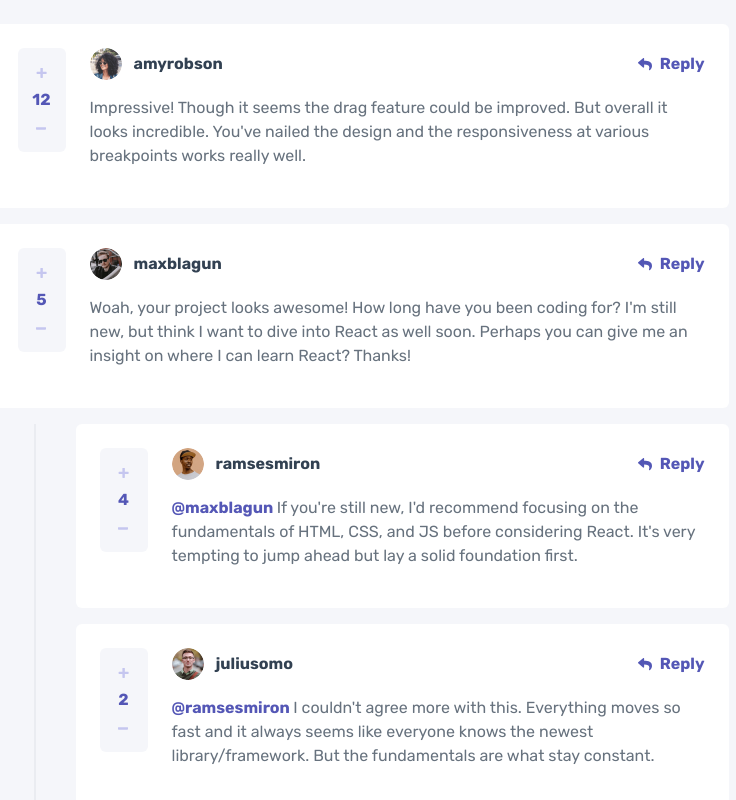
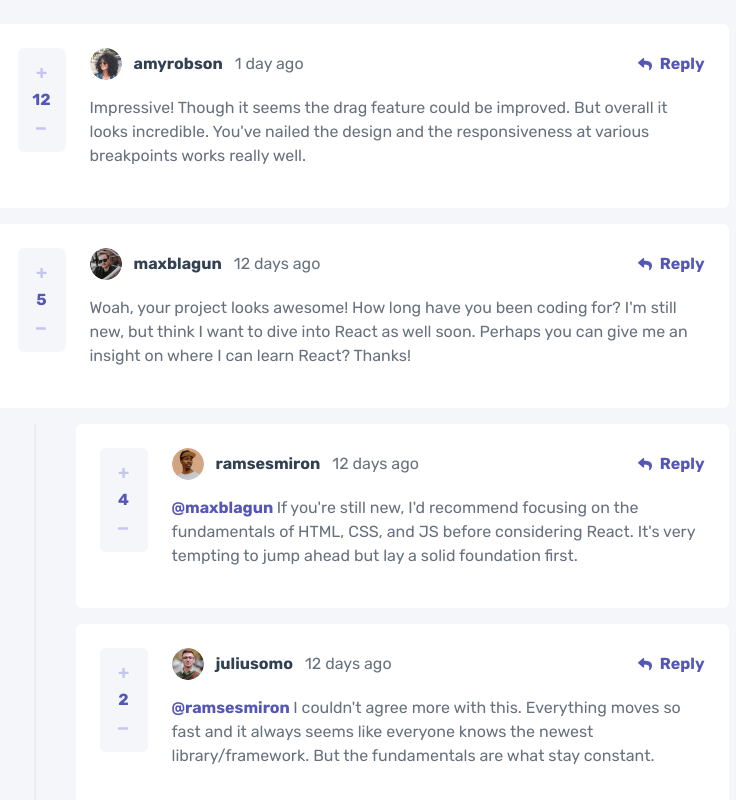
Before and after one commit to angeldev07/react-projects, a React (Vite) app in the folder projects/03-interactive-comments-section/: page / in a window 1280 px wide. Shown: the top 800 px of the page, without its empty margins (279-1015 px from the left). Built offline with nearby package versions, Linux system fonts and the light colour scheme.

Commit message:
feat(03-interactive-comments): Created and implemented modal for deleting comments. Added hover effects. Implemented saving and loading to localStorage as well.

```diff
--- a/projects/03-interactive-comments-section/package.json
+++ b/projects/03-interactive-comments-section/package.json
@@ -10,6 +10,7 @@
     "preview": "vite preview"
   },
   "dependencies": {
+    "date-fns": "^2.30.0",
     "react": "^18.2.0",
     "react-dom": "^18.2.0"
   },
--- a/projects/03-interactive-comments-section/public/data.json
+++ b/projects/03-interactive-comments-section/public/data.json
@@ -10,7 +10,7 @@
     {
       "id": 1,
       "content": "Impressive! Though it seems the drag feature could be improved. But overall it looks incredible. You've nailed the design and the responsiveness at various breakpoints works really well.",
-      "createdAt": "1 month ago",
+      "createdAt": "2023-08-01T18:15:00.000Z",
       "score": 12,
       "user": {
         "image": {
@@ -24,7 +24,7 @@
     {
       "id": 2,
       "content": "Woah, your project looks awesome! How long have you been coding for? I'm still new, but think I want to dive into React as well soon. Perhaps you can give me an insight on where I can learn React? Thanks!",
-      "createdAt": "2 weeks ago",
+      "createdAt": "2023-07-21T18:15:00.000Z",
       "score": 5,
       "user": {
         "image": {
@@ -37,7 +37,7 @@
         {
           "id": 3,
           "content": "If you're still new, I'd recommend focusing on the fundamentals of HTML, CSS, and JS before considering React. It's very tempting to jump ahead but lay a solid foundation first.",
-          "createdAt": "1 week ago",
+          "createdAt": "2023-07-21T18:15:00.000Z",
           "score": 4,
           "replyingTo": "maxblagun",
           "user": {
@@ -51,7 +51,7 @@
         {
           "id": 4,
           "content": "I couldn't agree more with this. Everything moves so fast and it always seems like everyone knows the newest library/framework. But the fundamentals are what stay constant.",
-          "createdAt": "2 days ago",
+          "createdAt": "2023-07-21T18:15:00.000Z",
           "score": 2,
           "replyingTo": "ramsesmiron",
           "user": {
--- a/projects/03-interactive-comments-section/src/App.jsx
+++ b/projects/03-interactive-comments-section/src/App.jsx
@@ -9,7 +9,11 @@ const { comments: initialComments } = commentsList
 export const App = () => {
 	const { user } = useContext(userContext)
 
-	const [comments, setComments] = useState(initialComments)
+	const [comments, setComments] = useState(
+		localStorage.getItem('comments')
+			? JSON.parse(localStorage.getItem('comments'))
+			: initialComments
+	)
 
 	const handleAddCommentsReplay = ({ index, comment }) => {
 		// creo una copia del estado actual
@@ -45,12 +49,12 @@ export const App = () => {
 	}
 
 	useEffect(() => {
-		console.log(comments)
+		localStorage.setItem('comments', JSON.stringify(comments))
 	}, [comments])
 
 	return (
 		<main className="w-full min-h-screen flex flex-col items-center justify-center py-6">
-			<div className="w-[90%] mx-auto max-w-[735px]  mb-3 flex flex-col gap-4">
+			<section className="w-[90%] mx-auto max-w-[735px]  mb-3 flex flex-col gap-4">
 				{comments.map((comment, index) => (
 					<div key={comment.id}>
 						<Comment
@@ -61,12 +65,13 @@ export const App = () => {
 							onDeleteComment={handleDeleteComment}
 							onEditComment={handleEditComment}
 							score={comment.score}
+							created={comment.createdAt}
 						/>
 						{comment.replies.length > 0 && (
 							<div className="pl-4 my-4 border-l-2 border-[#eaecf1] md:ml-10 md:pl-10 flex flex-col gap-4">
 								{comment.replies.map((replay, i) => (
 									<Comment
-										key={i * 2}
+										key={replay.id * 2}
 										content={replay.content}
 										indexParent={index}
 										onAddCommentsReplay={handleAddCommentsReplay}
@@ -76,6 +81,7 @@ export const App = () => {
 										onEditComment={handleEditComment}
 										replyingTo={replay.replyingTo}
 										score={replay.score}
+										created={replay.createdAt}
 									/>
 								))}
 							</div>
@@ -88,7 +94,7 @@ export const App = () => {
 						onAddComment={handleAddCommentsReplay}
 					/>
 				</div>
-			</div>
+			</section>
 		</main>
 	)
 }
--- a/projects/03-interactive-comments-section/src/components/AddCommet.jsx
+++ b/projects/03-interactive-comments-section/src/components/AddCommet.jsx
@@ -30,7 +30,7 @@ export const AddCommet = ({
 		const newComment = {
 			id: Date.now(),
 			content ,
-			createdAt: '',
+			createdAt: new Date().toISOString(),
 			score: 0,
 			user: { image, username },
 			replies: [],
@@ -56,7 +56,7 @@ export const AddCommet = ({
 			/>
 
 			<textarea
-				className="resize-none border-2 outline-none rounded-md py-2 px-4 overflow-hidden md:w-full"
+				className="resize-none border-2 outline-none rounded-md py-2 px-4 overflow-hidden md:w-full transition-colors hover:border-[#5457b6] focus:border-[#5457b6]"
 				ref={comment}
 				placeholder="Add comment..."
 			></textarea>
@@ -70,7 +70,7 @@ export const AddCommet = ({
 					className="md:hidden"
 				/>
 				<button
-					className="bg-[#5457b6] text-white font-medium py-3 px-[30px] rounded-md uppercase "
+					className="bg-[#5457b6] text-white font-medium py-3 px-[30px] rounded-md uppercase transition-opacity hover:opacity-50"
 					onClick={handleAddComment}
 				>
 					{replayUser ? 'reply' : 'send'}
--- a/projects/03-interactive-comments-section/src/components/Comment.jsx
+++ b/projects/03-interactive-comments-section/src/components/Comment.jsx
@@ -1,8 +1,10 @@
-import { useState, useContext } from 'react'
+import { useState, useContext, useEffect } from 'react'
 import userContext from '../contexts/user'
 import { AddCommet } from './AddCommet'
 import { EditComment } from './EditComment'
 import { Rate } from './Rate'
+import { Modal } from './Modal'
+import { formatDistanceToNowStrict } from 'date-fns'
 
 export const Comment = ({
 	content,
@@ -14,15 +16,28 @@ export const Comment = ({
 	onEditComment,
 	replyingTo,
 	score,
+	created,
 }) => {
 	const { user: currentUser } = useContext(userContext)
 	const [replay, setReplay] = useState(false)
 	const [edit, setEdit] = useState(false)
 	const [editContent, setEditContent] = useState(content)
+	const [open, setOpen] = useState(false)
 
 	const handleEdit = e => {
 		setEditContent(e.target.value)
 	}
+
+	const hanldeDelete = () => {
+		onDeleteComment({ index: indexParent, userIndex: index })
+		setOpen(false)
+	}
+
+	useEffect(() => {
+		if (open) document.body.style.overflow = 'hidden'
+
+		return () => (document.body.style.overflow = 'auto')
+	}, [open])
 
 	return (
 		<>
@@ -40,13 +55,23 @@ export const Comment = ({
 								height={32}
 							/>
 							<span className="text-[#324152] font-bold">{user.username}</span>
+							{user.username === currentUser.username && (
+								<span className="bg-[#5457b6] text-white rounded-md inline-block px-3 text-sm font-normal">
+									you
+								</span>
+							)}
+							<span className="text-[#67727e]">
+								{formatDistanceToNowStrict(new Date(created), {
+									addSuffix: true,
+								})}
+							</span>
 						</div>
 
 						{/* reply */}
 						{user.username !== currentUser.username && (
 							<div className="flex justify-between ml-auto absolute bottom-7 right-4 md:static">
 								<button
-									className="flex items-center gap-2 text-[#5457b6] font-bold"
+									className="flex items-center gap-2 text-[#5457b6] font-bold transition-opacity hover:opacity-60"
 									disabled={replay}
 									onClick={() => setReplay(!replay)}
 								>
@@ -63,10 +88,8 @@ export const Comment = ({
 						{user.username === currentUser.username && (
 							<div className="flex items-center gap-3 ml-auto absolute bottom-7 right-4 md:static">
 								<button
-									className="text-[#ed6468] font-bold flex items-center gap-2"
-									onClick={() =>
-										onDeleteComment({ index: indexParent, userIndex: index })
-									}
+									className="text-[#ed6468] font-bold flex items-center gap-2 transition-opacity hover:opacity-50"
+									onClick={() => setOpen(true)}
 								>
 									<img
 										src="/public/images/icon-delete.svg"
@@ -75,7 +98,7 @@ export const Comment = ({
 									delete
 								</button>
 								<button
-									className="text-[#5457b6] font-bold flex items-center gap-2"
+									className="text-[#5457b6] font-bold flex items-center gap-2 transition-opacity hover:opacity-50"
 									disabled={edit}
 									onClick={() => setEdit(true)}
 								>
@@ -114,6 +137,15 @@ export const Comment = ({
 				<div>
 					<Rate score={score} />
 				</div>
+
+				{open && (
+					<Modal
+						title="Delete comment"
+						description="Are you sure you want to delete this comment? This will remove the comment and can't be undone."
+						onConfirm={hanldeDelete}
+						onCancel={() => setOpen(false)}
+					/>
+				)}
 			</article>
 
 			{replay && (
--- /dev/null
+++ b/projects/03-interactive-comments-section/src/components/Modal.jsx
@@ -0,0 +1,20 @@
+
+export const Modal = ({
+    title,
+    description,
+    onConfirm,
+    onCancel
+}) => {
+  return (
+    <div className="fixed top-0 left-0 w-full h-full bg-[#00000034] z-[9999] flex items-center justify-center overflow-y-hidden">
+        <section className="bg-white w-[90%] max-w-[337.5px] p-6 rounded-md">
+            <h2 className="text-[#324152] font-bold text-xl ">{title}</h2>
+            <p className="text-[#67727e] py-4">{description}</p>
+            <div className="flex justify-between items-center text-white">
+                <button className="bg-[#67727e] rounded-md py-2 px-4 uppercase" onClick={onCancel}>no, cancel</button>
+                <button className="bg-[#ed6468] rounded-md py-2 px-4 uppercase" onClick={onConfirm}>yes, delete</button>
+            </div>
+        </section>
+    </div>
+  )
+}
--- a/projects/03-interactive-comments-section/style.css
+++ b/projects/03-interactive-comments-section/style.css
@@ -12,6 +12,8 @@
     --Light-gray: #eaecf1;
     --Very-light-gray: #f5f6fa;
     --White: #ffffff;
+    --a: #00000034;
+
 }
 
 body{
```
